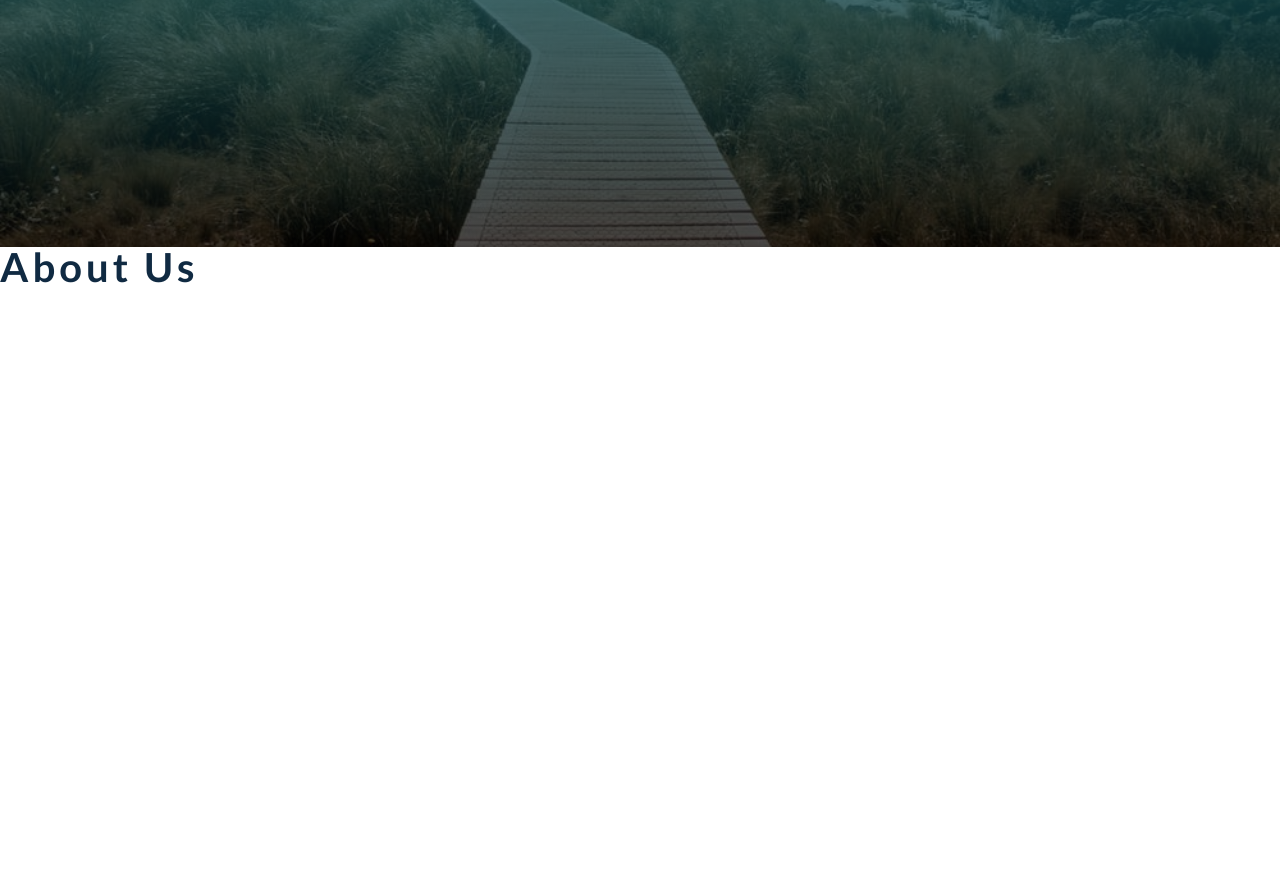
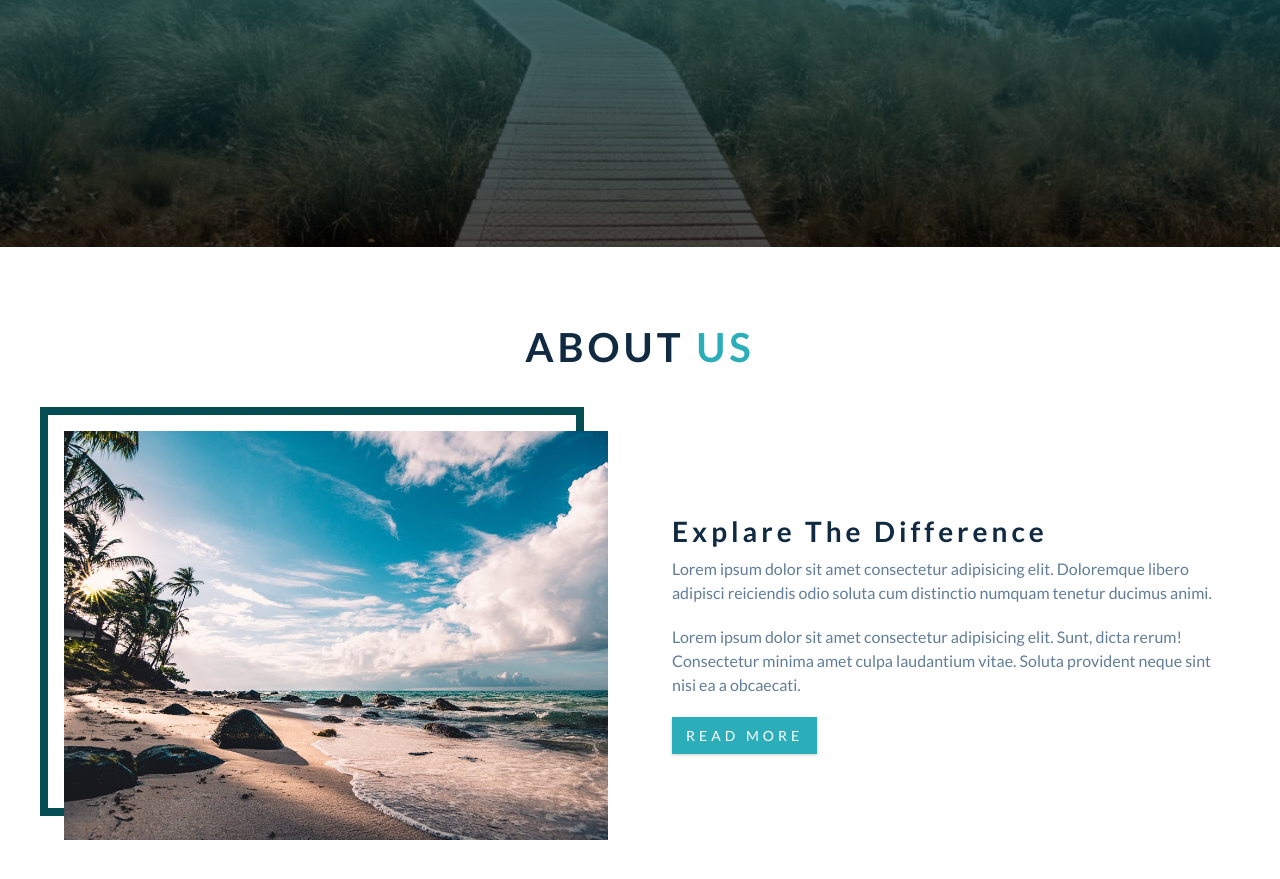
Before and after one commit to alasgar88/Backroads-Tour-Company, a plain HTML site: page index.html in a window 1280 px wide. Shown: the part 629-1508 px from the top of the page. Before the commit the page ends 928 px from the top, so only its background shows below. Drawn offline with Linux system fonts and the light colour scheme.

Commit message:
about-section

```diff
--- a/css/styles.css
+++ b/css/styles.css
@@ -147,6 +147,29 @@ p {
   background: var(--clr-primary-8);
 }
 
+.section{
+  padding: 5rem 0;
+}
+.section-title{
+  text-align: center;
+  margin-bottom:4rem;
+}
+.section-title h2{
+  text-transform: uppercase;
+}
+.section-title span{
+  color: var(--clr-primary-5);
+}
+.section-center{
+  width: 90vw;
+  margin: 0 auto;
+  max-width: 1170px;
+}
+@media screen and (min-width:992px){
+  .sention-center{
+    max-width: 95vw;
+  }
+}
 /*
 ===============
 Navbar
@@ -210,6 +233,37 @@ About
 /* section add to globals */
 /* title add to globals */
 /* section center add to globals */
+.about-img,.about-info{
+  margin-bottom: 2rem;
+}
+@media screen and (min-width:992px){
+  .about-center{
+    display: flex;
+    justify-content: space-between;
+    flex-wrap: wrap;
+  }
+  .about-img,.about-info{
+    flex: 0 0 calc(50% - 2rem);
+    margin-bottom: 0;
+    align-self: center;
+  }
+}
+@media screen and (min-width:1170px){
+  .about-img::before{
+    content: "";
+    position: absolute;
+    width: 100%;
+    height: 100%;
+    border: 0.5rem solid var(--clr-primary-1);
+    box-sizing: border-box;
+    top: -1.5rem;
+    left: -1.5rem;
+    z-index: -1;
+  }
+  .about-img{
+    position: relative;
+  }
+}
 
 /*
 ===============
--- a/index.html
+++ b/index.html
@@ -38,7 +38,19 @@
         <h2>about <span>us</span></h2>
       </div>
       <!-- end of title -->
-
+      <div class="section-center about-center">
+        <!-- abot img wrapper -->
+        <article class="about-img">
+          <img src="./images/about.jpeg" alt="awesame beach" class="about-photo">
+        </article>
+        <!-- about info -->
+        <article class="about-info">
+          <h3>explare the difference</h3>
+          <p>Lorem ipsum dolor sit amet consectetur adipisicing elit. Doloremque libero adipisci reiciendis odio soluta cum distinctio numquam tenetur ducimus animi.</p>
+          <p>Lorem ipsum dolor sit amet consectetur adipisicing elit. Sunt, dicta rerum! Consectetur minima amet culpa laudantium vitae. Soluta provident neque sint nisi ea a obcaecati.</p>
+          <a href="#" class="btn">read more</a>
+        </article>
+      </div>
     </section>
     <!-- end of about section -->
 
```
